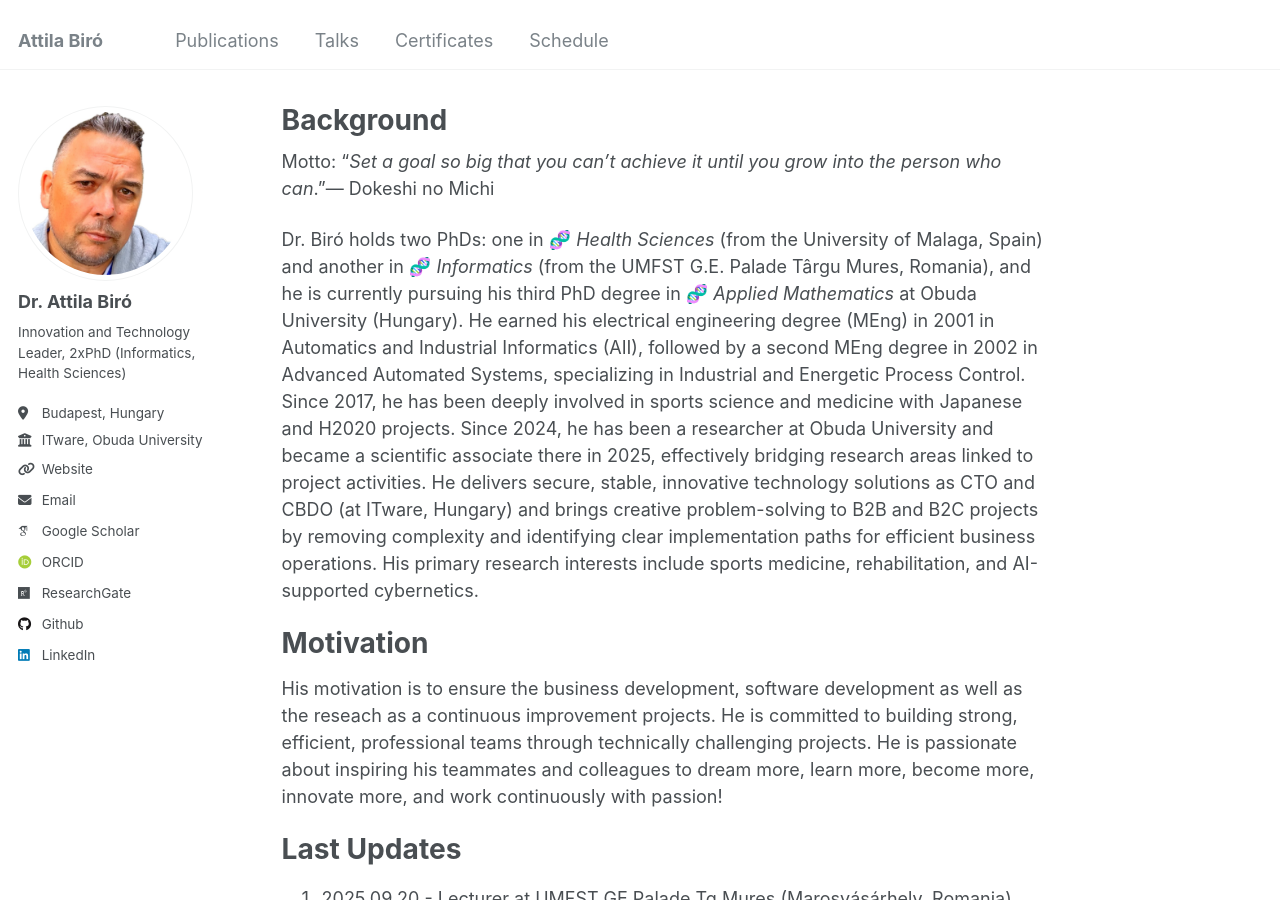
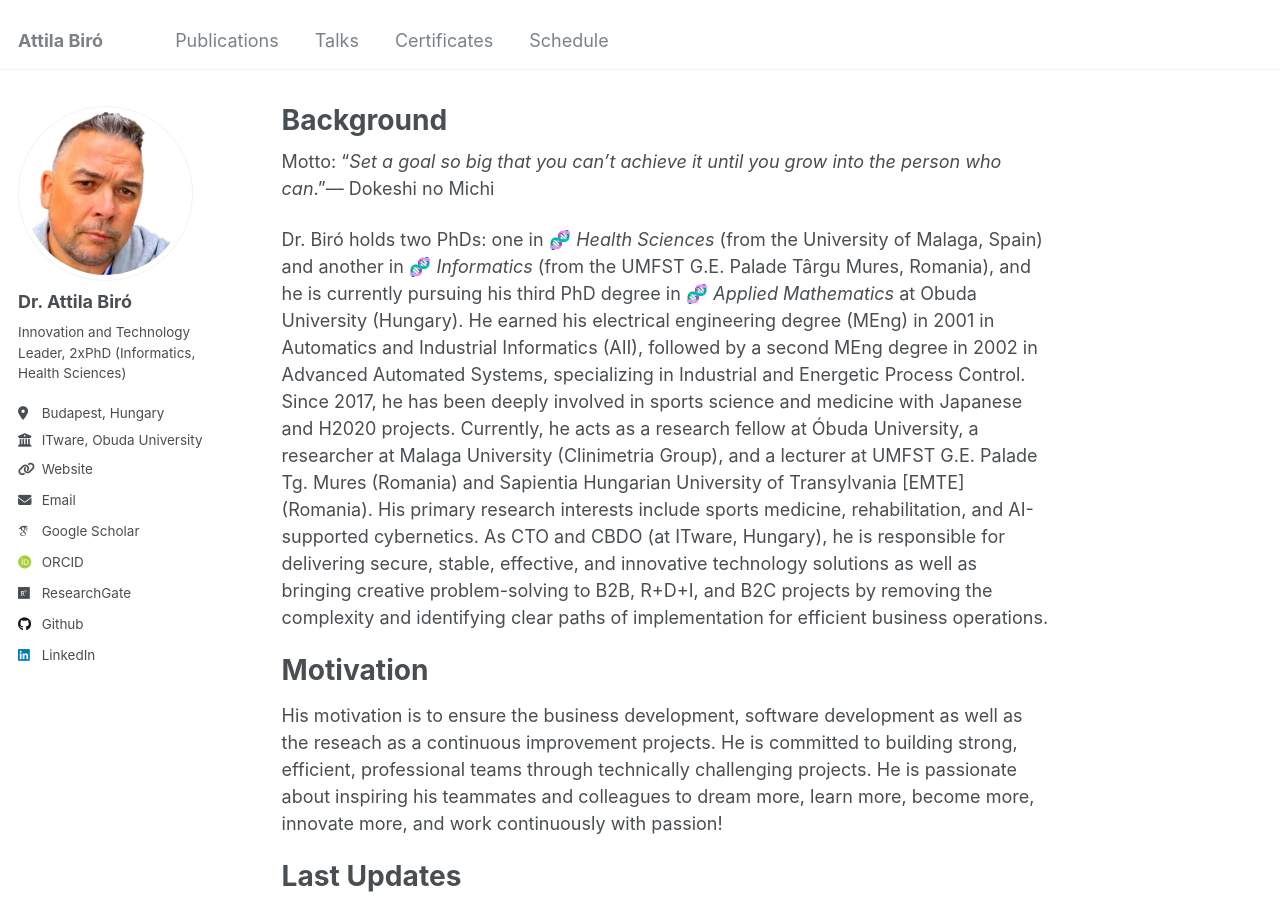
Before and after one commit to biroka/biroka.github.io, a Jekyll site: the page built from _pages/about.md, in a window 1280 px wide and 900 px high. Built offline with Jekyll 4.4.1, drawn with Linux system fonts in a browser that asks for light colours; some web fonts are replaced.

Commit message:
Update about.md

```diff
--- a/_pages/about.md
+++ b/_pages/about.md
@@ -9,7 +9,7 @@ redirect_from:
 
 Motto: "_Set a goal so big that you can't achieve it until you grow into the person who can_."—  Dokeshi no Michi
 
-Dr. Biró holds two PhDs: one in 🧬 _Health Sciences_ (from the University of Malaga, Spain) and another in 🧬 _Informatics_ (from the UMFST G.E. Palade Târgu Mures, Romania), and he is currently pursuing his third PhD degree in 🧬 _Applied Mathematics_ at Obuda University (Hungary). He earned his electrical engineering degree (MEng) in 2001 in Automatics and Industrial Informatics (AII), followed by a second MEng degree in 2002 in Advanced Automated Systems, specializing in Industrial and Energetic Process Control. Since 2017, he has been deeply involved in sports science and medicine with Japanese and H2020 projects. Since 2024, he has been a researcher at Obuda University and became a scientific associate there in 2025, effectively bridging research areas linked to project activities. He delivers secure, stable, innovative technology solutions as CTO and CBDO (at ITware, Hungary) and brings creative problem-solving to B2B and B2C projects by removing complexity and identifying clear implementation paths for efficient business operations. His primary research interests include sports medicine, rehabilitation, and AI-supported cybernetics.
+Dr. Biró holds two PhDs: one in 🧬 _Health Sciences_ (from the University of Malaga, Spain) and another in 🧬 _Informatics_ (from the UMFST G.E. Palade Târgu Mures, Romania), and he is currently pursuing his third PhD degree in 🧬 _Applied Mathematics_ at Obuda University (Hungary). He earned his electrical engineering degree (MEng) in 2001 in Automatics and Industrial Informatics (AII), followed by a second MEng degree in 2002 in Advanced Automated Systems, specializing in Industrial and Energetic Process Control. Since 2017, he has been deeply involved in sports science and medicine with Japanese and H2020 projects. Currently, he acts as a research fellow at Óbuda University, a researcher at Malaga University (Clinimetria Group), and a lecturer at UMFST G.E. Palade Tg. Mures (Romania) and Sapientia Hungarian University of Transylvania [EMTE] (Romania). His primary research interests include sports medicine, rehabilitation, and AI-supported cybernetics. As CTO and CBDO (at ITware, Hungary), he is responsible for delivering secure, stable, effective, and innovative technology solutions as well as bringing creative problem-solving to B2B, R+D+I, and B2C projects by removing the complexity and identifying clear paths of implementation for efficient business operations.
 
 Motivation
 ======
```
